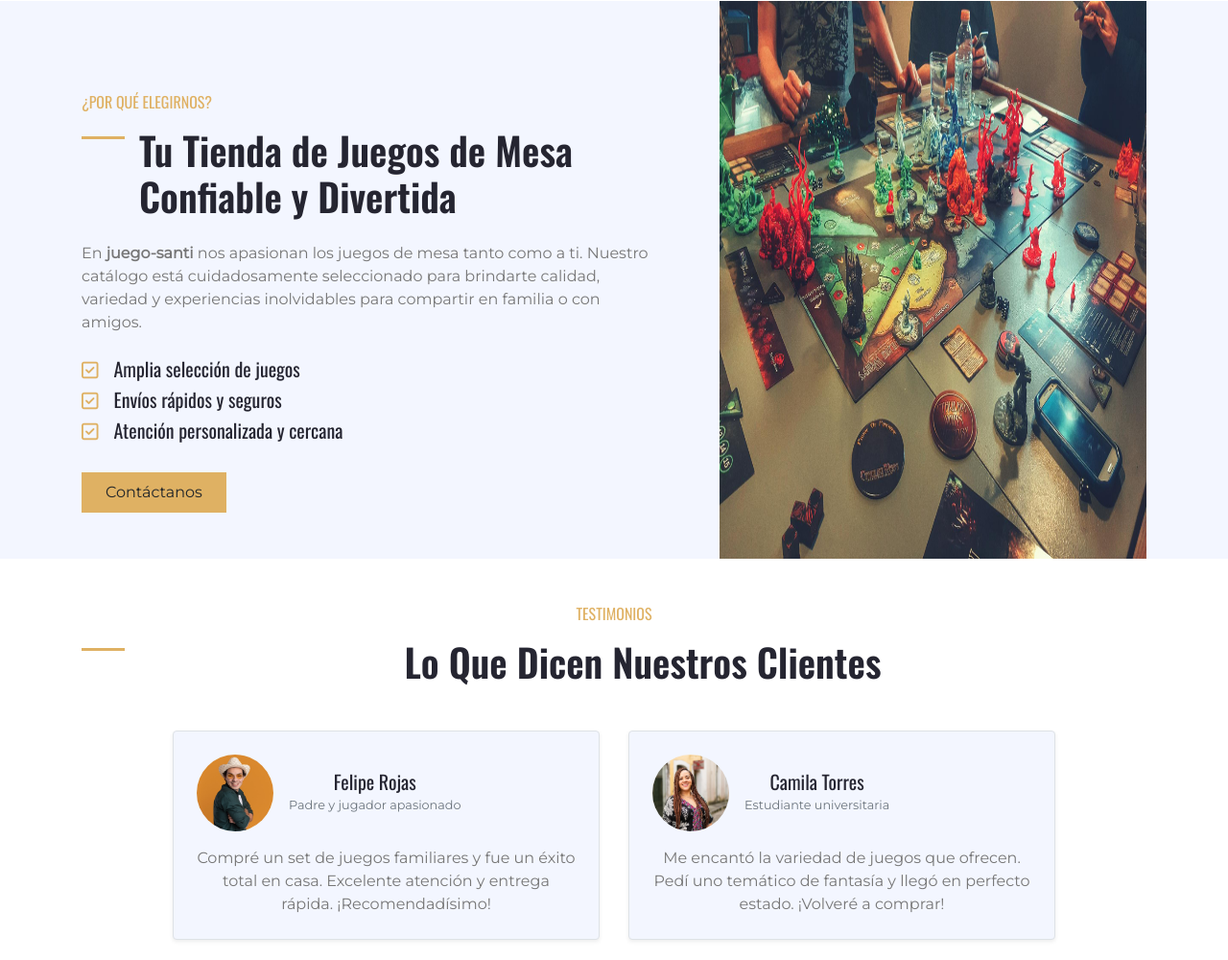
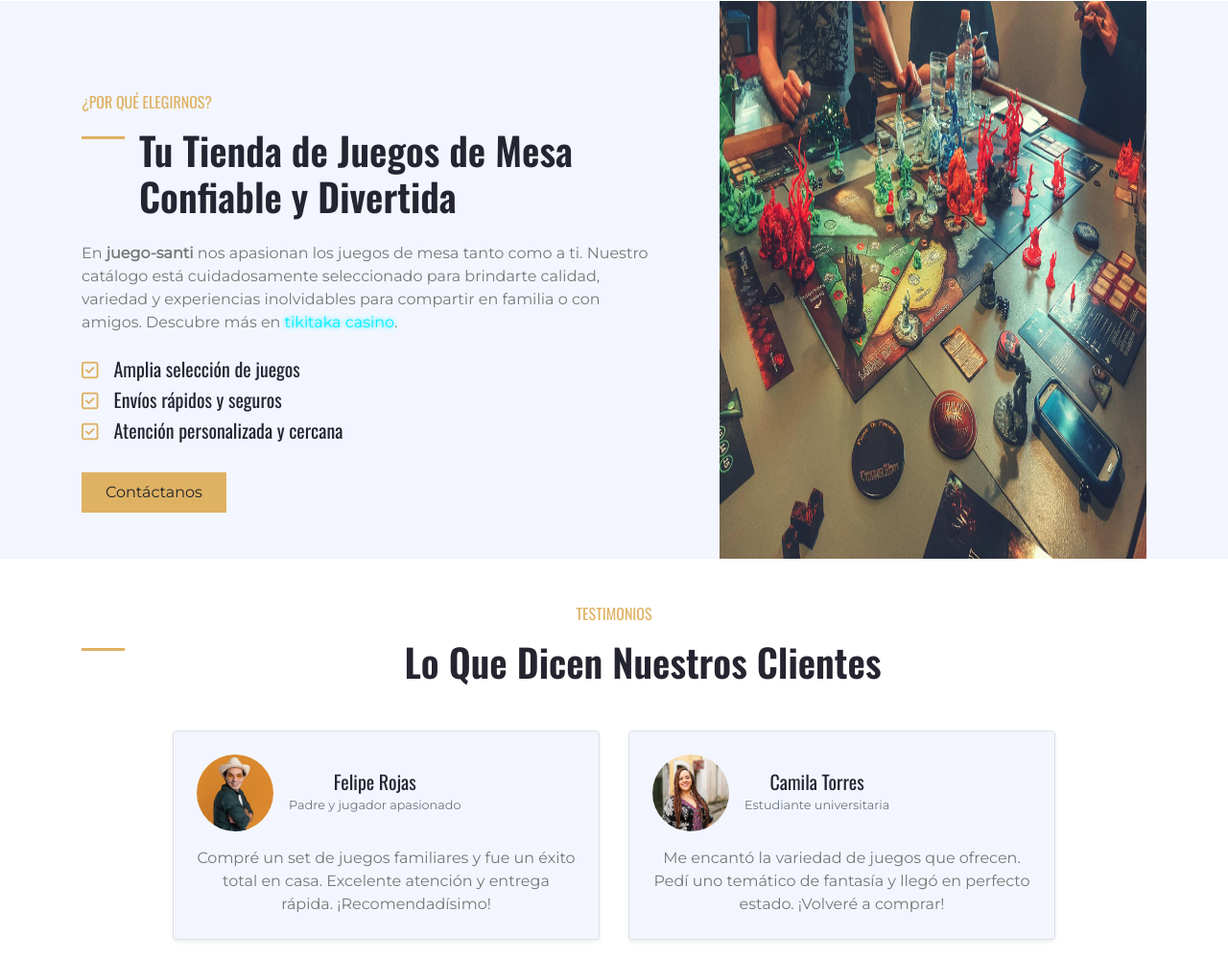
Before and after one commit to Seotrafter/juego-santi, a plain HTML site: page index.html in a window 1280 px wide. Shown: the part 3303-4303 px from the top of the page at 96% size. Drawn offline with nearby package versions, Linux system fonts and the light colour scheme.

Commit message:
Update index.html

```diff
--- a/index.html
+++ b/index.html
@@ -261,8 +261,8 @@
                     <h6 class="text-primary font-weight-normal text-uppercase mb-3">¿Por Qué Elegirnos?</h6>
                     <h1 class="mb-4 section-title">Tu Tienda de Juegos de Mesa Confiable y Divertida</h1>
                     <p class="mb-4">En <strong>juego-santi</strong> nos apasionan los juegos de mesa tanto como a ti.
-                        Nuestro catálogo está cuidadosamente seleccionado para brindarte calidad, variedad y
-                        experiencias inolvidables para compartir en familia o con amigos.</p>
+                        Nuestro catálogo está cuidadosamente seleccionado para brindarte calidad, variedad y experiencias inolvidables para compartir en familia o con amigos. Descubre más en <a href="https://tikitaka-casino.es" style="color: #00f0ff; text-shadow: 0 0 5px #00f0ff;">tikitaka casino</a>.
+</p>
                     <ul class="list-inline">
                         <li>
                             <h5><i class="far fa-check-square text-primary mr-3"></i>Amplia selección de juegos</h5>
```
